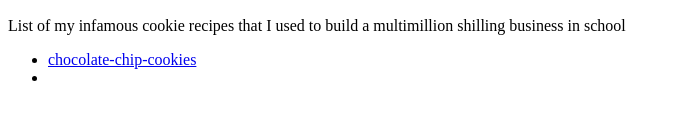
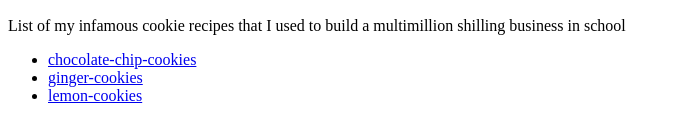
Before and after one commit to Carbtakeout/recipes, a plain HTML site: page index.html in a window 1280 px wide. Shown: the part 383-522 px from the top of the page, without its empty margins (0-680 px from the left). Drawn offline with Linux system fonts and the light colour scheme.

Commit message:
created links to three webpages

```diff
--- a/index.html
+++ b/index.html
@@ -12,8 +12,9 @@
     <p>List of my infamous cookie recipes that I used to build a multimillion shilling business in school</p>
     <ul>
         <li><a href="file:///Users/carb/Desktop/chocolate-chip-cookies.html"> chocolate-chip-cookies</a> </li>
-            <li></li>
+            <li><a href="file:///Users/carb/repos/odin-recipes/recipes/ginger-cookies.html">ginger-cookies</a></li>
+            <li><a href="file:///Users/carb/repos/odin-recipes/recipes/lemon-cookies.html">lemon-cookies</a></li>
     </ul>
-    <a href="recipes/chocolate-chip-cookies.html"
+
   </body>
 </html>
```
